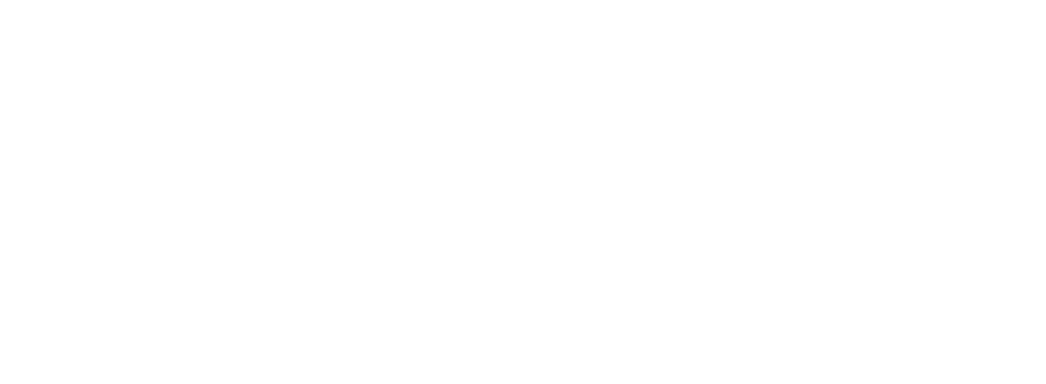
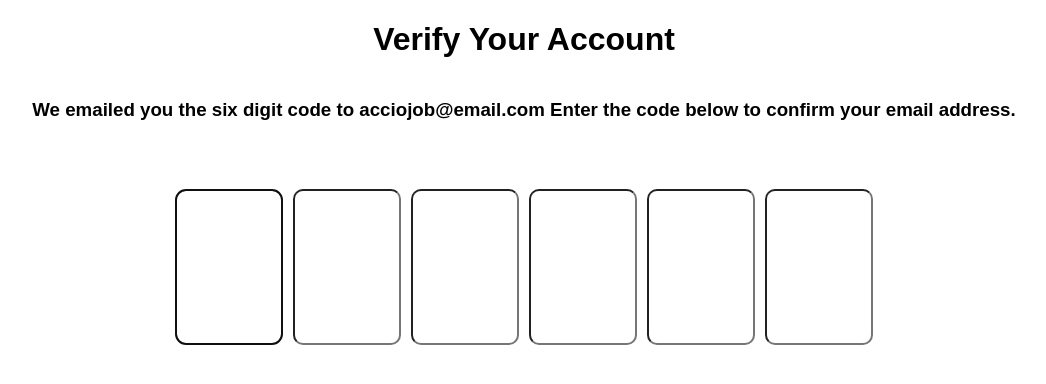
Before and after one commit to acciojob/OTP-TejasSahebraoGawali, a website: page main.html in a window 1280 px wide. Shown: the whole page, without its empty margins (116-1162 px from the left). Drawn offline with Linux system fonts and the light colour scheme.

Commit message:
created a submission

```diff
--- a/main.html
+++ b/main.html
@@ -7,7 +7,19 @@
 </head>
 
 <body>
-	<!-- the entire body must be written by student -->
+	<div class = "heading">
+		<h1 id = "verification_heading">Verify Your Account</h1>
+		<h3 id = "verification_subtext">We emailed you the six digit code to acciojob@email.com Enter the code below to confirm your email address.</h3>
+	</div>
+
+	<div class = "code-container">
+		<input type = "text" class = "code" id = "code-1">
+		<input type = "text" class = "code" id = "code-2">
+		<input type = "text" class = "code" id = "code-3">
+		<input type = "text" class = "code" id = "code-4">
+		<input type = "text" class = "code" id = "code-5">
+		<input type = "text" class = "code" id = "code-6">
+	</div>
     <script type="text/javascript" src="./script.js">
 </script>
 
--- a/script.js
+++ b/script.js
@@ -1 +1,19 @@
-//your JS code here. If required.
+document.addEventListener("DOMContentLoaded", function (event) {
+
+    const codeInputs = document.querySelectorAll(".code-container .code");
+
+    codeInputs[0].focus();
+
+    for (let input of codeInputs) {
+        input.addEventListener("keyup", function (event) {
+            let target = event.target;
+            if (target.value) {
+                target.nextElementSibling?.focus();
+            } else if (!target.value && event.key === "Backspace") {
+                target.previousElementSibling?.focus();
+            }
+        })
+    }
+
+
+})
--- a/styles.css
+++ b/styles.css
@@ -1 +1,28 @@
 /*  your css code here. If applicable */
+body {
+	margin : 0;
+	padding: 0;
+	font-family: sans-serif;
+}
+.heading {
+	display : flex;
+	flex-direction : column;
+	justify-content : center;
+	text-align : center;
+}
+
+.code-container {
+	display : flex;
+	gap : 10px;
+	justify-content : center;
+	margin : 50px
+}
+
+.code {
+	height : 150px;
+	width : 100px;
+	border-radius : 10px;
+	font-size : 70px;
+	text-align : center;
+	font-weight : 5px;
+}
```
